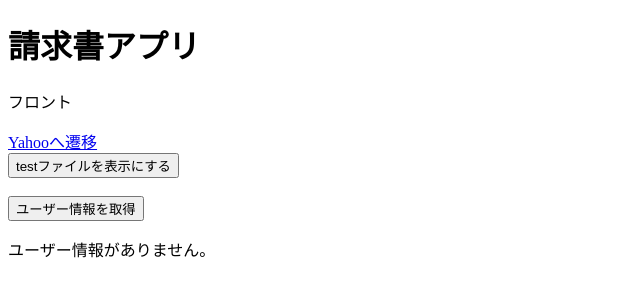
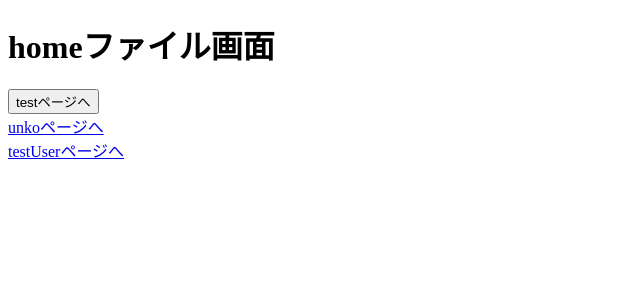
Before and after one commit to Invoice-ti-mukaihatu/invoice_front, a React app: page / in a window 1280 px wide. Shown: the top 300 px of the page, without its empty margins (0-640 px from the left). Built offline with nearby package versions, Linux system fonts and the light colour scheme; the HTML template or start-up script is replaced by a standard one.

Commit message:
ライブラリreact-router-domを使用した別ファイルへの画面遷移実装

```diff
--- a/src/App.tsx
+++ b/src/App.tsx
@@ -1,71 +1,47 @@
 import React, { useState } from "react";
-import { BrowserRouter as Router, Link, Route, Routes } from "react-router-dom";
-import { TestPage } from "./test";
+import { BrowserRouter, Link, Route, Routes, useLocation } from "react-router-dom";
+import { Test } from "./pages/test";
+import { Unko } from "./pages/unko";
+import { Home } from "./pages/home";
+import { TestUser } from "./pages/testUser";
 
 export const App = () => {
-    // User型の配列と、その状態を管理するためのuseStateフックを定義
-    const [users, setUsers] = useState<User[]>([]);
-    // TestPageコンポーネントの表示状態を管理するためのuseStateフックを定義
-    const [testPage, setTestPage] = useState(false);
+    return (
+        <BrowserRouter>
+            {/* <NavigationLinks /> */}
 
-    // User型のインターフェースを定義
-    interface User {
-        id: number;
-        name: string;
-        mail: string;
-    }
-
-    //ボタンクリック時の処理を定義する関数
-    const handleButtonClick = () => {
-        // バックエンドのAPIエンドポイントからユーザー情報を取得するためのfetchリクエストを送信する
-        fetch("http://localhost:3000/api/users")
-            // レスポンスをJSON形式に変換
-            .then(response => response.json())
-            // 取得したユーザー情報をusersの状態にセット
-            .then(data => setUsers(data))
-            // エラーハンドリング
-            .catch(error => console.error(error));
-    };
-
-    //ボタンクリック時の処理を定義する関数
-    const testButtonClick = () => {
-        // TestPageの表示をtrueにする
-        // if (testPage == false) {
-        //     setTestPage(true);
-        // }else{
-        //     setTestPage(false);
-        // }
-        setTestPage(!testPage);
-    };
-
-    return (
-        <div>
-            <h1>請求書アプリ</h1>
-            <p>フロント</p>
-            <a href="https://www.yahoo.co.jp/">Yahooへ遷移</a>
-            <br />
-
-            <button onClick={testButtonClick}>testファイルを{testPage ? "非表示" : "表示"}にする</button>
-            <br />
-            {testPage && <TestPage />}
-            <br />
-
-            {/*  */}
-            <button onClick={handleButtonClick}>ユーザー情報を取得</button>
-            {/* ボタンクリックでDBからレコード取得 */}
-            {users.length > 0 ? (
-                <ul>
-                    {/* 取得した情報を表示 */}
-                    {users.map(user => (
-                        <li key={user.id}>
-                            名前:{user.name} <br />
-                            メールアドレス:{user.mail}
-                        </li>
-                    ))}
-                </ul>
-            ) : (
-                <p>ユーザー情報がありません。</p>
-            )}
-        </div>
+            <Routes>
+                <Route path="/" Component={Home} />
+                <Route path="/test" Component={Test} />
+                <Route path="/unko" Component={Unko} />
+                <Route path="/testUser" Component={TestUser} />
+            </Routes>
+        </BrowserRouter>
     );
 };
+
+// const NavigationLinks = () => {
+//     const location = useLocation();
+
+//     return (
+//         <div>
+//             {location.pathname !== "/test" && (
+//                 <Link to="/test">
+//                     <button>testページへ</button>
+//                 </Link>
+//             )}
+//             <br />
+//             {location.pathname !== "/unko" && (
+//                 <Link to="/unko">
+//                     unkoページへ
+//                 </Link>
+//             )}
+//             <br />
+//             {location.pathname !== "/testUser" && (
+//                 <Link to="/testUser">
+//                     testUserページへ
+//                 </Link>
+//             )}
+//         </div>
+//     );
+// };
--- /dev/null
+++ b/src/pages/home.tsx
@@ -0,0 +1,16 @@
+import React from "react";
+import { BrowserRouter, Link, Route, Routes } from "react-router-dom";
+
+
+export const Home = () => {
+    return (
+        <div>
+            <h1>homeファイル画面</h1>
+            <Link to="/test"><button>testページへ</button></Link>
+            <br />
+            <Link to="/unko">unkoページへ</Link>
+            <br />
+            <Link to="/testUser">testUserページへ</Link>
+        </div>
+    );
+};
--- /dev/null
+++ b/src/pages/test.tsx
@@ -0,0 +1,12 @@
+import React from "react";
+import { BrowserRouter, Link, Route, Routes } from "react-router-dom";
+
+export const Test = () => {
+    return (
+        <div>
+            <h1>testファイル画面</h1>
+            <p>これは別のファイルに遷移した画面です。</p>
+            <Link to="/">homeページへ</Link>
+        </div>
+    );
+};
--- /dev/null
+++ b/src/pages/testUser.tsx
@@ -0,0 +1,68 @@
+import React, { useState } from "react";
+import { BrowserRouter, Link, Route, Routes } from "react-router-dom";
+import { Test } from "./test";
+
+export const TestUser = () => {
+        // User型の配列と、その状態を管理するためのuseStateフックを定義
+        const [users, setUsers] = useState<User[]>([]);
+        // TestPageコンポーネントの表示状態を管理するためのuseStateフックを定義
+        const [testPage, setTestPage] = useState(false);
+
+        // User型のインターフェースを定義
+        interface User {
+            id: number;
+            name: string;
+            mail: string;
+        }
+
+        //ボタンクリック時の処理を定義する関数
+        const handleButtonClick = () => {
+            // バックエンドのAPIエンドポイントからユーザー情報を取得するためのfetchリクエストを送信する
+            fetch("http://localhost:3000/api/users")
+                // レスポンスをJSON形式に変換
+                .then(response => response.json())
+                // 取得したユーザー情報をusersの状態にセット
+                .then(data => setUsers(data))
+                // エラーハンドリング
+                .catch(error => console.error(error));
+        };
+
+        //ボタンクリック時の処理を定義する関数
+        const testButtonClick = () => {
+            // TestPageの表示をtrueにする
+            // if (testPage == false) {
+            //     setTestPage(true);
+            // }else{
+            //     setTestPage(false);
+            // }
+            setTestPage(!testPage);
+        };
+    return (
+        <div>
+        <h1>請求書アプリ</h1>
+        <p>フロント</p>
+        <h2>シングルページ遷移画面</h2>
+        <br />
+
+        <button onClick={testButtonClick}>testファイルを{testPage ? "非表示" : "表示"}にする</button>
+        <br />
+        {testPage && <Test />}
+        <br />
+        <button onClick={handleButtonClick}>ユーザー情報を取得</button>
+        {/* ボタンクリックでDBからレコード取得 */}
+        {users.length > 0 ? (
+            <ul>
+                {/* 取得した情報を表示 */}
+                {users.map(user => (
+                    <li key={user.id}>
+                        名前:{user.name} <br />
+                        メールアドレス:{user.mail}
+                    </li>
+                ))}
+            </ul>
+        ) : (
+            <p>ユーザー情報がありません。</p>
+        )}
+    </div>
+    );
+};
--- /dev/null
+++ b/src/pages/unko.tsx
@@ -0,0 +1,13 @@
+import React from "react";
+import { BrowserRouter, Link, Route, Routes } from "react-router-dom";
+
+
+export const Unko = () => {
+    return (
+        <div>
+            <h1>Unko画面</h1>
+            <p>これはunko画面です。</p>
+            <Link to="/">homeページへ</Link>
+        </div>
+    );
+};
--- a/src/test.tsx
+++ /dev/null
@@ -1,10 +0,0 @@
-import React from "react";
-
-export const TestPage = () => {
-    return (
-        <div>
-            <h1>別ファイル画面</h1>
-            <p>これは別のファイルに遷移した画面です。</p>
-        </div>
-    );
-};
--- a/webpack.config.js
+++ b/webpack.config.js
@@ -24,7 +24,9 @@ module.exports = {
     devServer: {
         static: {
             directory: path.join(__dirname, "dist"),
-        },
+            },
+        //URL直書きでージ遷移するのに必須
+        historyApiFallback: true,
         port: 4000,
     },
     // importの際に「extensions」の拡張子を省略する
```
